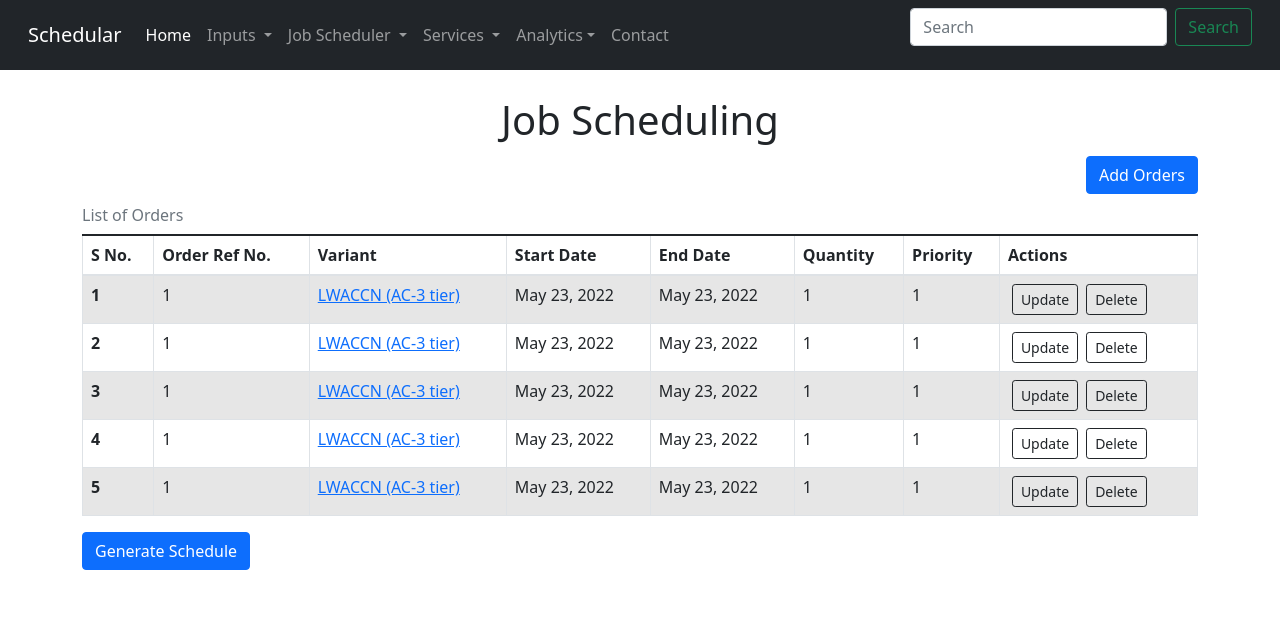
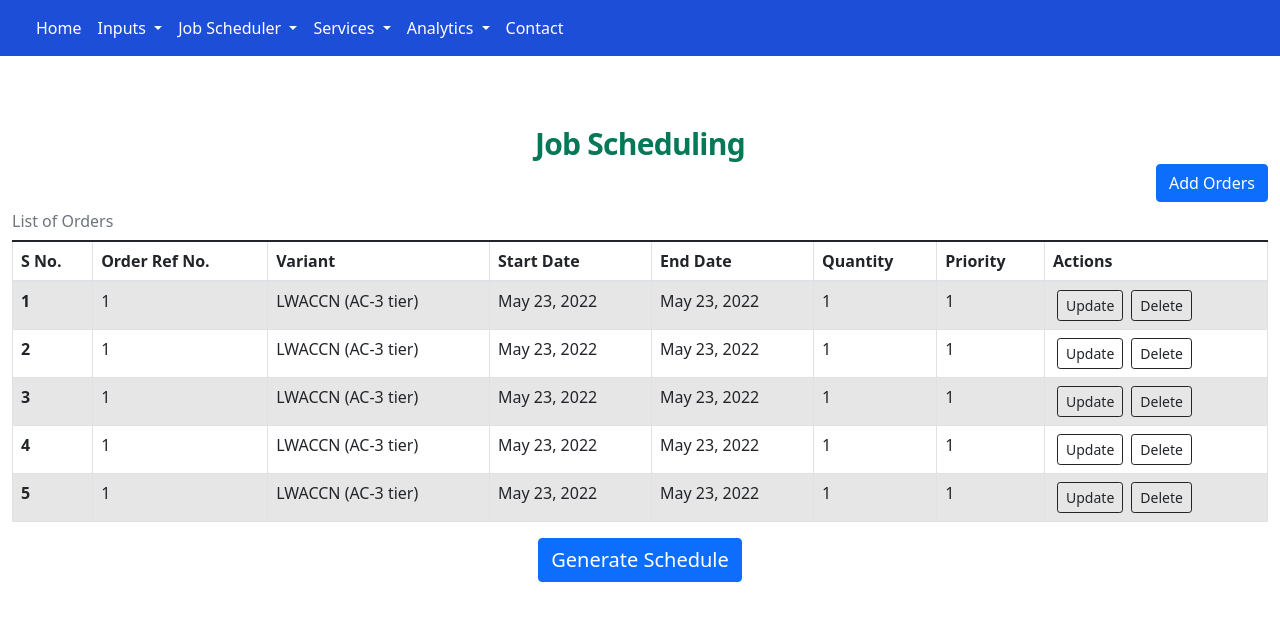
Before and after one commit to vandanapra/webAppSchedularF1, a Django app: page /place_order in a window 1280 px wide. Shown: the top 621 px of the page. Run offline with Django 3.2, Linux system fonts and the light colour scheme; data comes from the database, SQL or seed files in the repository; some libraries are stand-ins or nearby versions.

Commit message:
minor changes
udate in html file

```diff
--- a/templates/base.html
+++ b/templates/base.html
@@ -3,7 +3,6 @@
     <!-- Required meta tags -->
     <meta charset="utf-8">
     <meta name="viewport" content="width=device-width, initial-scale=1">
-
     <!-- Bootstrap CSS -->
     <link rel="stylesheet" href="https://stackpath.bootstrapcdn.com/bootstrap/4.5.0/css/bootstrap.min.css">
     <link href="https://cdn.jsdelivr.net/npm/bootstrap@5.1.3/dist/css/bootstrap.min.css" rel="stylesheet" integrity="sha384-1BmE4kWBq78iYhFldvKuhfTAU6auU8tT94WrHftjDbrCEXSU1oBoqyl2QvZ6jIW3" crossorigin="anonymous" id="bootstrap-css">
@@ -13,90 +12,57 @@
     <!---###############################################################################################################################-->
     <link rel="preconnect" href="https://fonts.googleapis.com" />
     <link rel="preconnect" href="https://fonts.gstatic.com" crossorigin />
-     <link
-       href="https://fonts.googleapis.com/css2?family=Public+Sans:ital,wght@0,300;0,400;0,500;0,600;0,700;1,300;1,400;1,500;1,600;1,700&display=swap"
-       rel="stylesheet"/>
-
-     <!-- Icons. Uncomment required icon fonts -->
-     {% comment %} <link rel="stylesheet" href="../assets/vendor/fonts/boxicons.css" />
-
-     <!-- Core CSS -->
-     <link rel="stylesheet" href="../assets/vendor/css/core.css" class="template-customizer-core-css" />
-     <link rel="stylesheet" href="../assets/vendor/css/theme-default.css" class="template-customizer-theme-css" />
-     <link rel="stylesheet" href="../assets/css/demo.css" />
-
-     <!-- Vendors CSS -->
-     <link rel="stylesheet" href="../assets/vendor/libs/perfect-scrollbar/perfect-scrollbar.css" />
-
-     <link rel="stylesheet" href="../assets/vendor/libs/apex-charts/apex-charts.css" />
-
-     <!-- Page CSS -->
-
-     <!-- Helpers -->
-     <script src="../assets/vendor/js/helpers.js"></script>
-
-     <!--! Template customizer & Theme config files MUST be included after core stylesheets and helpers.js in the <head> section -->
-     <!--? Config:  Mandatory theme config file contain global vars & default theme options, Set your preferred theme option in this file.  -->
-     <script src="../assets/js/config.js"></script>
-
-     <!--##################################################################################################################--> {% endcomment %}
-
-
-
-     <title> {% block title %}{% endblock title %}|Schedular</title>
+    <link href="https://fonts.googleapis.com/css2?family=Public+Sans:ital,wght@0,300;0,400;0,500;0,600;0,700;1,300;1,400;1,500;1,600;1,700&display=swap" rel="stylesheet"/>
+    <link href="https://unpkg.com/tailwindcss@^1.0/dist/tailwind.min.css" rel="stylesheet">
+    <link href ="static/css/nav.css" rel = "stylesheet"/>
+    <title> {% block title %}{% endblock title %}|I4 Platform</title>
   </head>
-    {% comment %} {% block body %}{% endblock body %} {% endcomment %}
   <body>
-     <nav class="navbar navbar-expand-sm navbar-dark bg-dark fixed-top">
-      {% comment %} {% csrf_token %} {% endcomment %}
+    <nav class="navbar navbar-expand-sm bg-blue-700">
       <div class="container-fluid">
-          <a class="navbar-brand" href={% url 'productionSchedualar' %}>Schedular</a>
         <button class="navbar-toggler" type="button" data-bs-toggle="collapse" data-bs-target="#navbarNavDarkDropdown" aria-controls="navbarNavDarkDropdown" aria-expanded="false" aria-label="Toggle navigation">
           <span class="navbar-toggler-icon"></span>
         </button>
         <div class="collapse navbar-collapse show" id="bdNavbar">
-            <ul class="navbar-nav me-auto mb-2 mb-lg-0">
+          <ul class="navbar-nav me-auto mb-2 mb-lg-0" >
             <li class="nav-item">
-                <a class="nav-link active" aria-current="page" href={% url 'productionSchedualar' %}>Home</a>
+              <a class="nav-link active" style="color:white"aria-current="page" href={% url 'productionSchedualar' %}>Home</a>
             </li>
             <li class="nav-item dropdown">
-                <a class="nav-link dropdown-toggle" href="#" id="navbarDropdown" role="button" data-bs-toggle="dropdown" data-bs-target="#navbarNavDarkDropdown" aria-expanded="false">
+              <a class="nav-link dropdown-toggle" style="color:white"href="#" id="navbarDropdown" role="button" data-bs-toggle="dropdown" aria-expanded="false">
                 Inputs
               </a>
-                <ul class="dropdown-menu" aria-labelledby="navbarDropdown">
+              <ul class="dropdown-menu" aria-labelledby="navbarDropdown" >
                 <li><a class="dropdown-item" href={% url 'mc_details' %}>Machines</a></li>
                   <li><a class="dropdown-item" href={% url 'comp_details' %}>Components</a></li>
                   <li><a class="dropdown-item" href={% url 'oper_details' %}>Operations</a></li>
-                  {% comment %} <li><hr class="dropdown-divider"></li> {% endcomment %}
               </ul>
             </li>
             <li class="nav-item dropdown">
-                <a class="nav-link dropdown-toggle" href="#" id="navbarDropdown" role="button" data-bs-toggle="dropdown" aria-expanded="false">
+              <a class="nav-link dropdown-toggle hover-red" style="color:white"href="#" id="navbarDropdown" role="button" data-bs-toggle="dropdown" aria-expanded="false">
                 Job Scheduler
               </a>
               <ul class="dropdown-menu" aria-labelledby="navbarDropdown">
                 <li><a class="dropdown-item" href={% url 'place_order' %}>Place Order</a></li>
                 <li><a class="dropdown-item" href={% url 'machine_loading' %}>Machine chart</a></li>
                 <li><a class="dropdown-item" href={% url 'operations_chart' %}>Gantt Chart</a></li>
-                  {% comment %} <li><hr class="dropdown-divider"></li> {% endcomment %}
-
               </ul>
             </li>
             <li class="nav-item dropdown">
-                <a class="nav-link dropdown-toggle" href="/services" id="navbarDropdown" role="button" data-bs-toggle="dropdown" aria-expanded="false">
+              <a class="nav-link dropdown-toggle"  href="/services" style="color:white"href="#" id="navbarDropdown" role="button" data-bs-toggle="dropdown" data-bs-target="#navbarNavDarkDropdown" aria-expanded="false">
                 Services
               </a>
               <ul class="dropdown-menu" aria-labelledby="navbarDropdown">
                 <li><a class="dropdown-item" href={% url 'HMI' %}>HMI</a></li>
                 <li><a class="dropdown-item" href={% url 'inv' %}>Inventory</a></li>
-                  <li><hr class="dropdown-divider"></li>
                 <li><a class="dropdown-item" href="#">IoT</a></li>
               </ul>
             </li>
             <li class="nav-item dropdown">
-                <a class="nav-link dropdown-toggle" href="#" id="navbarDropdown" role="button" data-bs-toggle="dropdown" aria-expanded="false">Analytics</a>
+              <a class="nav-link dropdown-toggle" style="color:white"href="#" id="navbarDropdown" role="button" data-bs-toggle="dropdown" aria-expanded="false">
+                Analytics
+              </a>
               <ul class="dropdown-menu" aria-labelledby="navbarDropdown">
-                  {% comment %} <li><a class="dropdown-item" href="/place_order">Resource Utilization</a></li> {% endcomment %}
                 <li class="dropdown-submenu"><a class="dropdown-item dropdown-toggle" href="#">Resource Utilization</a>
                     <ul class="submenu dropdown-menu">
                         <li><a class="dropdown-item" href="#">Machine Utilization</a></li>
@@ -105,31 +71,19 @@
                 </li>
                 <li><a class="dropdown-item" href="#">Market Accelerator</a></li>
                 <li><a class="dropdown-item" href="#">Production</a></li>
-                  {% comment %} <li><hr class="dropdown-divider"></li> {% endcomment %}
               </ul>
             </li>
             <li class="nav-item">
-                <a class="nav-link" href="#">Contact</a>
+              <a class="nav-link " style="color:white" href="#"  role="button" >
+                Contact
+              </a>
             </li>
           </ul>
-            <form class="d-flex">
-              <input class="form-control me-2" type="search" placeholder="Search" aria-label="Search">
-              <button class="btn btn-outline-success" type="submit">Search</button>
-            </form>
         </div>
       </div>
     </nav>
 
-    {% if messages %}
-      {% for message in messages %}
-    <div class="alert alert-{{ message.tags }} alert-dismissible fade show my-0" role="alert">
-      <strong>{{ message }}</strong>
-
-    </div>
-      {% endfor %}
-    {% endif %}
     {% block body %}{% endblock body %}
-
     <script src="https://cdn.jsdelivr.net/npm/bootstrap@5.1.3/dist/js/bootstrap.bundle.min.js" integrity="sha384-ka7Sk0Gln4gmtz2MlQnikT1wXgYsOg+OMhuP+IlRH9sENBO0LRn5q+8nbTov4+1p" crossorigin="anonymous"></script>
   </body>
 
--- a/templates/comp_details.html
+++ b/templates/comp_details.html
@@ -53,7 +53,7 @@
         </form>
     </div>
     <table class="table table-striped table-hover table-bordered caption-top">
-        <caption>List of Components</caption>
+        <caption class="caption-top">List of Components</caption>
         <thead>
             <tr>
                 <th scope="col">S No.</th>
--- a/templates/index.html
+++ b/templates/index.html
@@ -1,10 +1,7 @@
 {% extends 'base.html' %}
 {% block title %}Home{% endblock title %}
 {% block body %}
-
-{% comment "Indicative" %} Main Div begins here{% endcomment %}
-<div class="container-fluid  px-0 mt-5">
-  {% csrf_token %}
+<div class="container-fluid px-0 ">
     <div id="carouselExampleControls" class="carousel slide" data-bs-ride="carousel">
         <div class="carousel-inner">
           <div class="carousel-item active">
--- a/templates/mc_details.html
+++ b/templates/mc_details.html
@@ -50,7 +50,7 @@
         </form>
     </div>
     <table class="table table-striped table-hover table-bordered caption-top">
-        <caption>List of Machines</caption>
+        <caption class="caption-top">List of Machines</caption>
         <thead>
             <tr>
                 <th scope="col">S No.</th>
--- a/templates/place_order.html
+++ b/templates/place_order.html
@@ -1,13 +1,13 @@
 {% extends 'base.html' %}
 {% block title %}Place_Order{% endblock title %}
 {% block body %}
-<div class="container pt-4 mt-5"><br>
+<div class="container mt-5"><br>
     <h1 class="text-3xl text-center leading-8 font-bold tracking-tight text-green-700 ">Job Scheduling</h1>
 </div>
 <div class="container pt-1">
     <p>
     <button class="btn btn-primary float-right mr" type="button" data-bs-toggle="collapse" data-bs-target="#collapseExample" aria-expanded="false" aria-controls="collapseExample">Add Orders</button></p><br>
-    <div class="collapse shadow-lg p-3 mb-5 bg-body rounded" id="collapseExample">
+    <div class="collapse shadow-lg p-3 mb-2 bg-body rounded" id="collapseExample">
         <form class="row"  method="post" action="/place_order" >
             {% csrf_token %}
             {% comment %} <script>
@@ -108,13 +108,11 @@
             {% endif %}
         </tbody>
     </table>
-    <div class=" grid-column-1">
-        <form class="row g-3"  action="/generate_schedule">
-            {% csrf_token %}
-            <div class="grid grid-cols-1 gap-4 place-items-center">
-                <button type="submit" class="btn btn-primary">Generate Schedule</button>
-            </div>
-        </form>
-    </div>
+    <form class="row g-3"  action="/generate_schedule">
+        <div class="grid grid-cols-1 gap-4 place-items-center">
+            <button type="submit" class="btn btn-primary" style="text-align:center;font-size:20px">Generate Schedule</button>
+        </div>
+    </form>
+
 </div>
 {% endblock body %}
```
Also changed, not shown: templates/base1.html (added, +134 -0 lines). Lines whose indentation alone changed are shown as unchanged.
